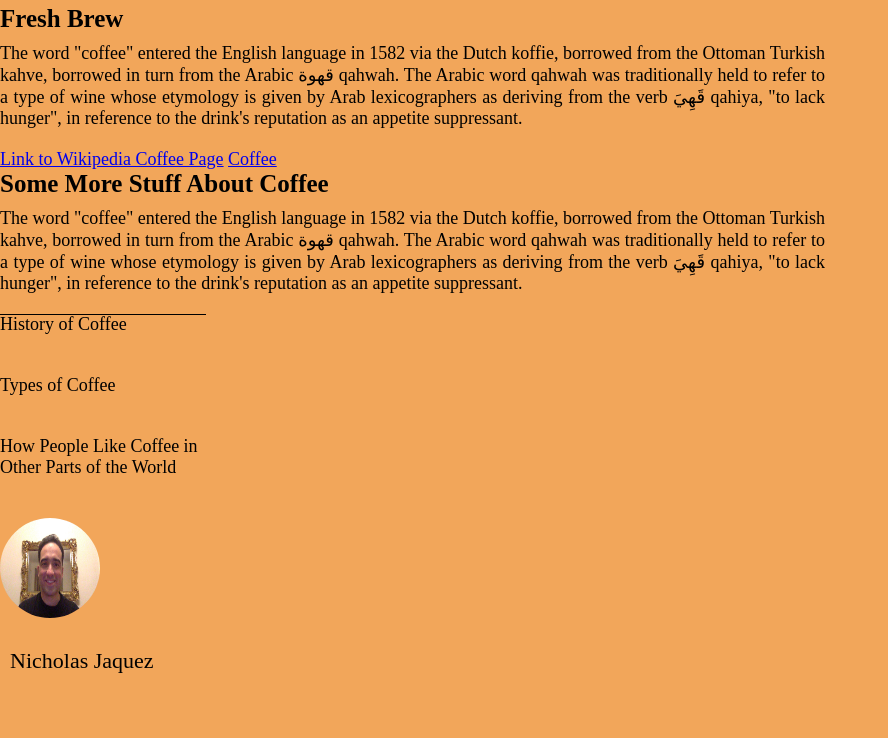
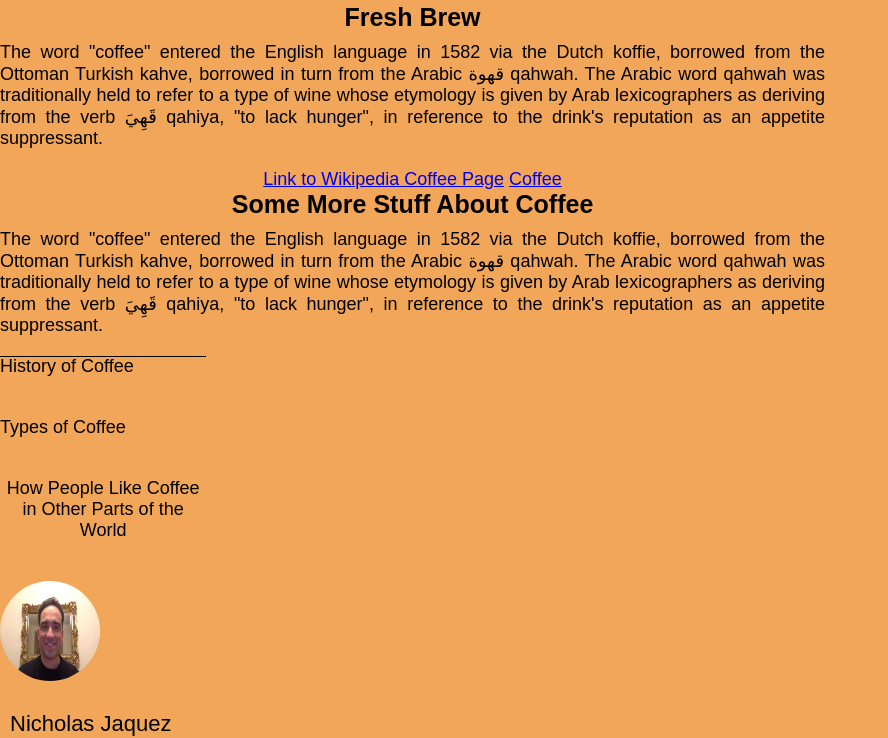
Before and after one commit to nickrayj45/NicksCafe, a plain HTML site: page index.html in a window 1280 px wide. Shown: the part 62-800 px from the top of the page, without its empty margins (0-888 px from the left). Drawn offline with Linux system fonts and the light colour scheme; a script that the page names is missing.

Commit message:
font family changed

```diff
--- a/style.css
+++ b/style.css
@@ -2,6 +2,8 @@
   margin: 0;
   padding: 0;
   box-sizing: border-box;
+  text-align: center;
+  font-family: 'Ubuntu', sans-serif;
 }
 
 .clearfix:after {
@@ -13,6 +15,7 @@
 body {
   background: #f2a65a;
   font-size: 18px;
+  text-align: center;
 }
 
 h1,
```
Also changed, not shown: ImageFolder/CoffeeBeans.jpeg (added), Ubuntu/UFL.txt (added), Ubuntu/Ubuntu-Bold.ttf (added), Ubuntu/Ubuntu-BoldItalic.ttf (added), Ubuntu/Ubuntu-Italic.ttf (added), Ubuntu/Ubuntu-Light.ttf (added), Ubuntu/Ubuntu-LightItalic.ttf (added), Ubuntu/Ubuntu-Medium.ttf (added), Ubuntu/Ubuntu-MediumItalic.ttf (added), Ubuntu/Ubuntu-Regular.ttf (added), 1 other file.
